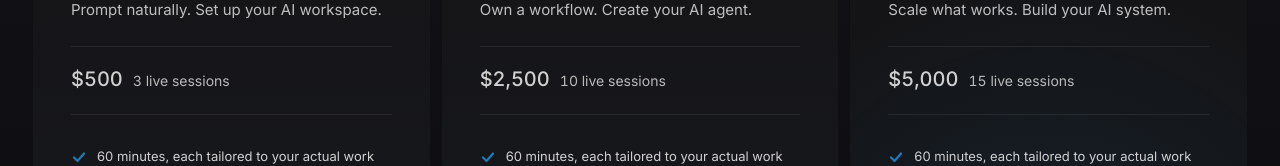
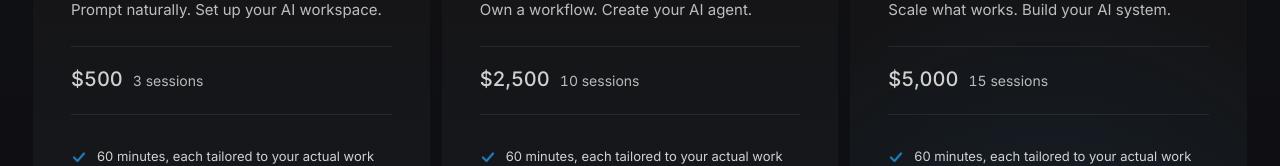
Before and after one commit to coolcalvin457-tech/agent-timesaver-nextjs, a Next.js app: page /pricing in a window 1280 px wide. Shown: the part 478-644 px from the top of the page. Built offline with nearby package versions, Linux system fonts and the light colour scheme; no server answers.

Commit message:
Pricing: drop 'live' from card price unit, subhead carries the live promise

```diff
--- a/app/pricing/page.tsx
+++ b/app/pricing/page.tsx
@@ -36,7 +36,7 @@ const coachingTiers: Tier[] = [
     subtitle: "Phase 1",
     tagline: "Prompt naturally. Set up your AI workspace.",
     price: "$500",
-    priceUnit: "3 live sessions",
+    priceUnit: "3 sessions",
     features: [
       "60 minutes, each tailored to your actual work",
       "Give clear prompts, get precise outcomes",
@@ -53,7 +53,7 @@ const coachingTiers: Tier[] = [
     subtitle: "Phase 2",
     tagline: "Own a workflow. Create your AI agent.",
     price: "$2,500",
-    priceUnit: "10 live sessions",
+    priceUnit: "10 sessions",
     features: [
       "60 minutes, each tailored to your actual work",
       "Turn a recurring task into an agent blueprint",
@@ -70,7 +70,7 @@ const coachingTiers: Tier[] = [
     subtitle: "Phase 3",
     tagline: "Scale what works. Build your AI system.",
     price: "$5,000",
-    priceUnit: "15 live sessions",
+    priceUnit: "15 sessions",
     features: [
       "60 minutes, each tailored to your actual work",
       "Audit your role and prioritize what to delegate",
```
